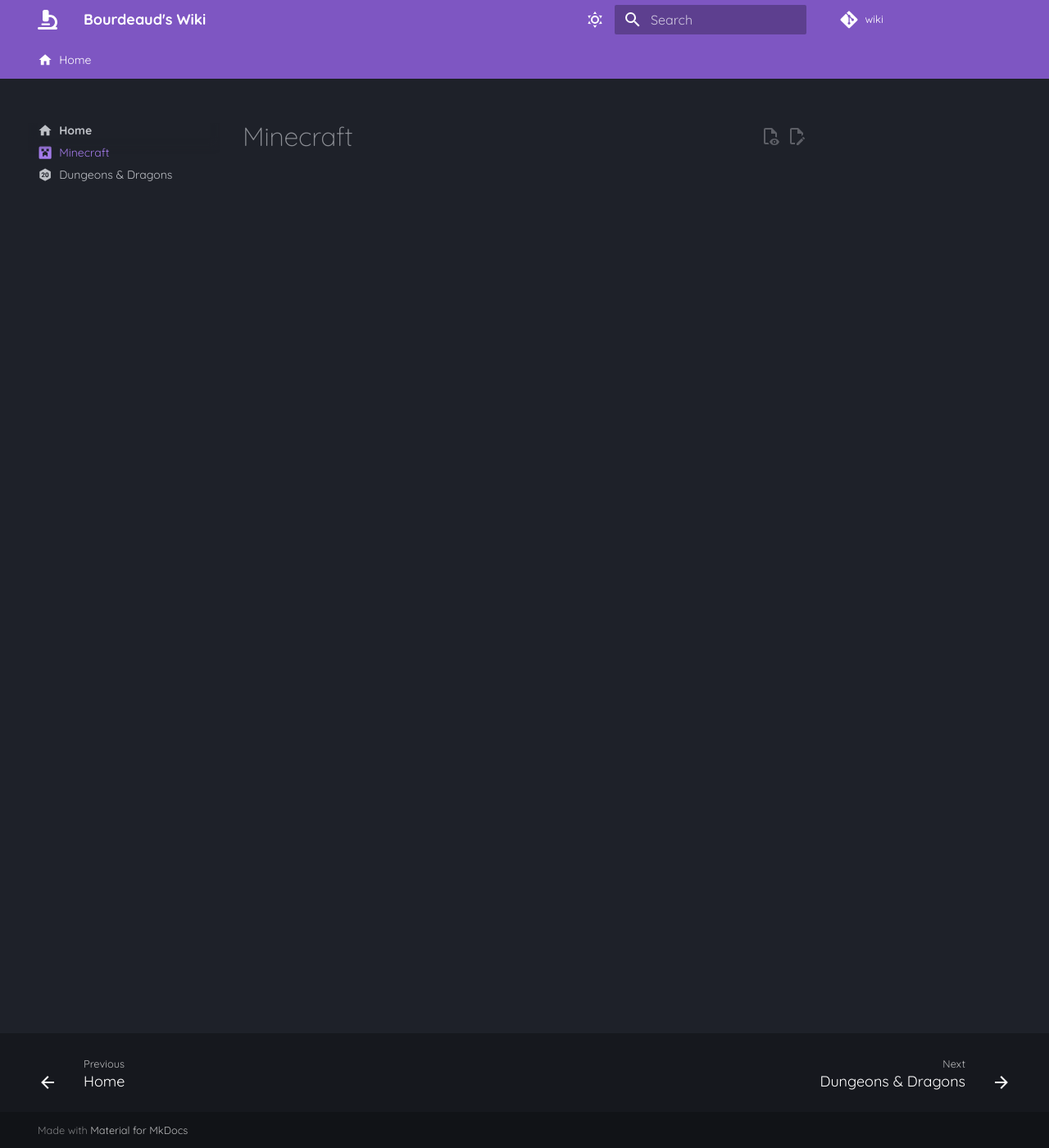
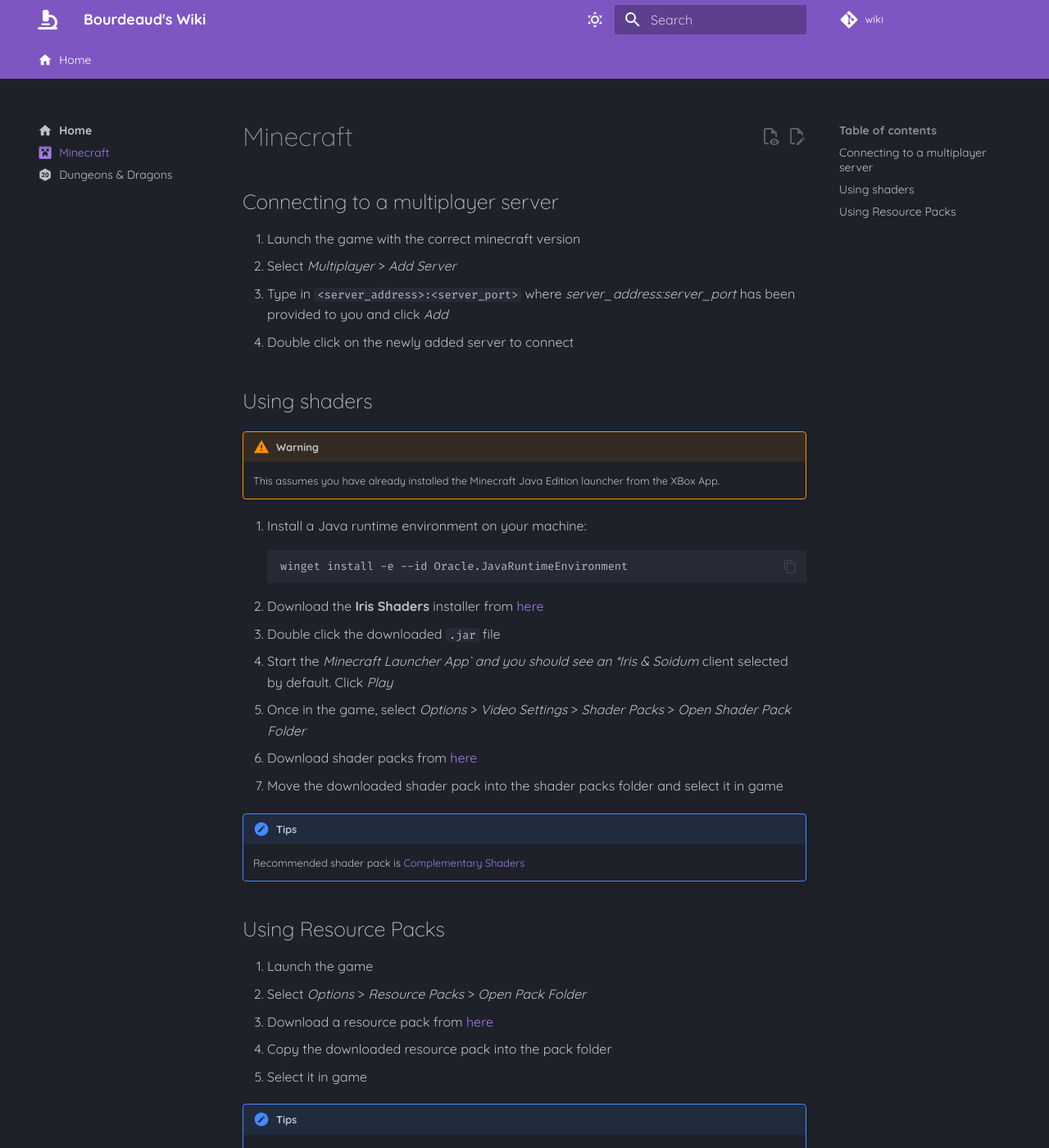
Before and after one commit to sbourdeaud/wiki, an MkDocs documentation site: the page built from docs/minecraft.md, in a window 1280 px wide and 1400 px high. Shown: the whole window at 82% size. Built offline with MkDocs 1.6.1 and Material for MkDocs 9.7.7, drawn with Linux system fonts in a browser that asks for light colours; comment, search, counter and statistics services are not loaded; some of the changed text lies outside the part shown.

Commit message:
Adding initial Minecraft information

````diff
--- a/docs/minecraft.md
+++ b/docs/minecraft.md
@@ -3,3 +3,43 @@ icon: material/minecraft
 pdf: true
 ---
 # Minecraft
+
+## Connecting to a multiplayer server
+
+1. Launch the game with the correct minecraft version
+2. Select *Multiplayer* > *Add Server*
+3. Type in `<server_address>:<server_port>` where *server_address:server_port* has been provided to you and click *Add*
+4. Double click on the newly added server to connect
+
+## Using shaders
+
+!!! warning
+
+    This assumes you have already installed the Minecraft Java Edition launcher from the XBox App.
+
+1. Install a Java runtime environment on your machine:
+    ```bash
+    winget install -e --id Oracle.JavaRuntimeEnvironment
+    ```
+2. Download the **Iris Shaders** installer from [here](https://www.irisshaders.dev/download)
+3. Double click the downloaded `.jar` file
+4. Start the *Minecraft Launcher App` and you should see an *Iris & Soidum* client selected by default. Click *Play*
+5. Once in the game, select *Options* > *Video Settings* > *Shader Packs* > *Open Shader Pack Folder*
+6. Download shader packs from [here](https://modrinth.com/discover/shaders?v=1.21.11&g=categories:iris&page=2)
+7. Move the downloaded shader pack into the shader packs folder and select it in game
+
+!!! tips
+
+    Recommended shader pack is [Complementary Shaders](https://modrinth.com/shader/complementary-reimagined)
+
+## Using Resource Packs
+
+1. Launch the game
+2. Select *Options* > *Resource Packs* > *Open Pack Folder*
+3. Download a resource pack from [here](https://www.curseforge.com/minecraft/search?class=texture-packs)
+4. Copy the downloaded resource pack into the pack folder
+5. Select it in game
+
+!!! tips
+
+    Recommended resource pack is [Barebone](https://www.curseforge.com/minecraft/texture-packs/bb/download/7051223)
````
Also changed, not shown: README.md (+6 -6 lines).
